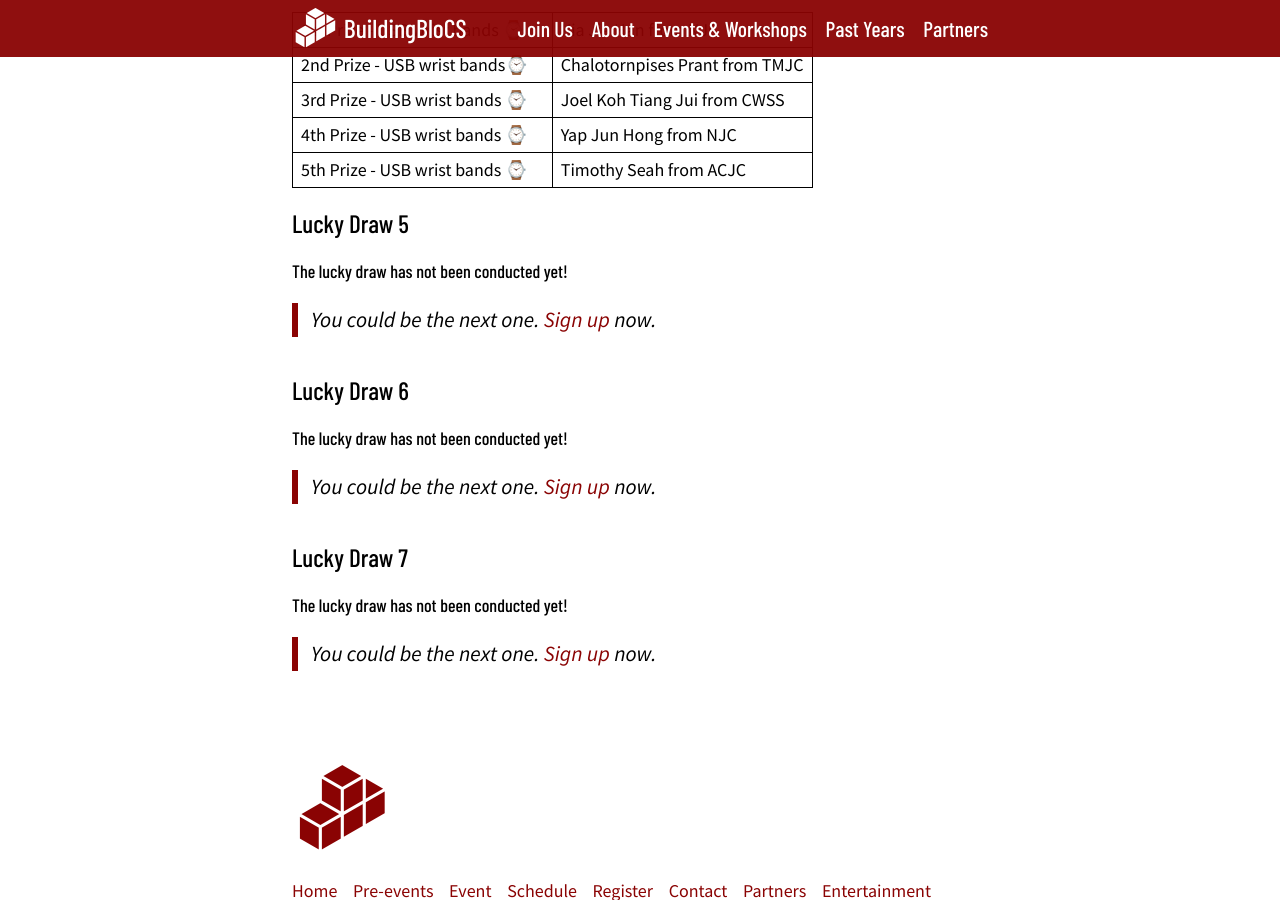
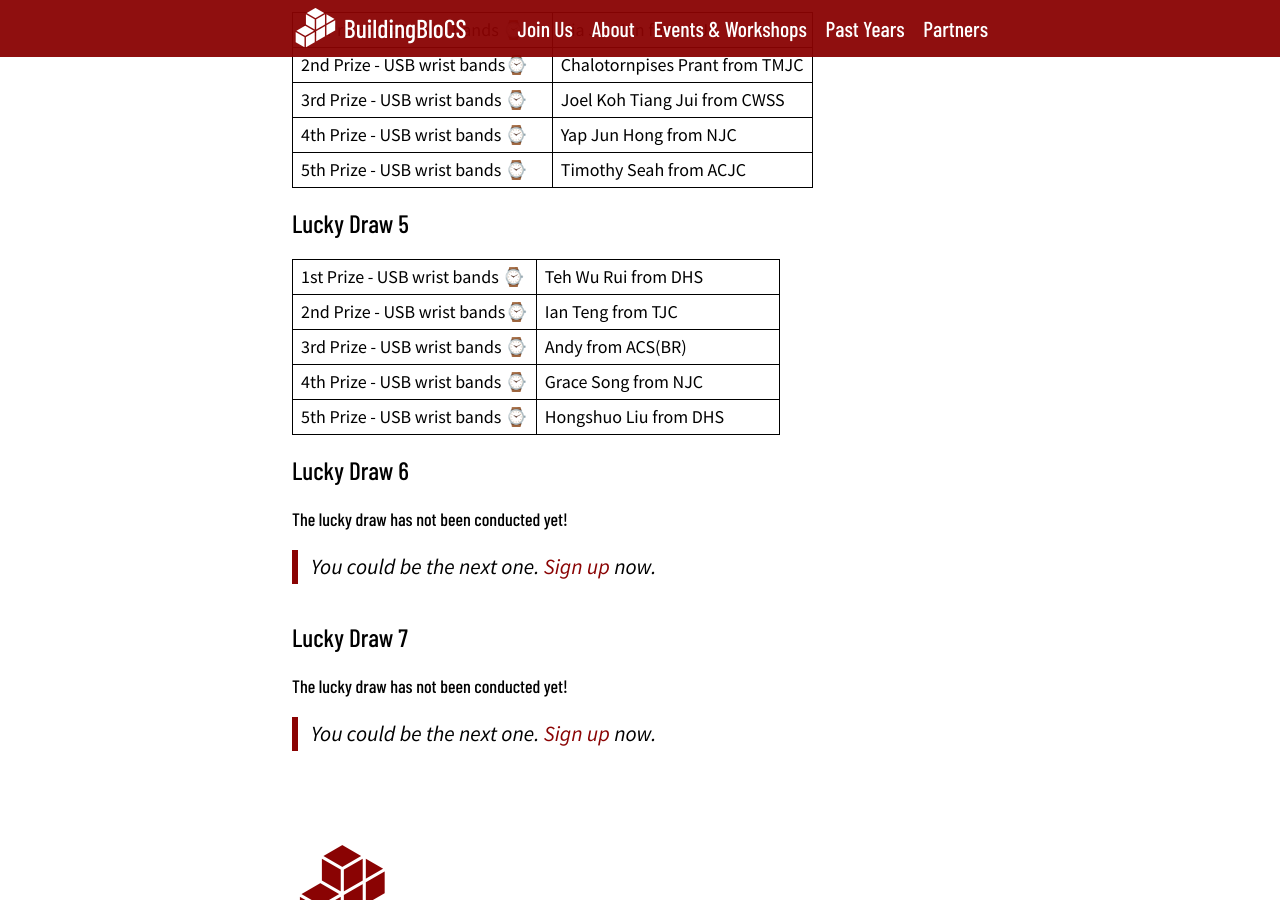
Before and after one commit to buildingblocs/2020, a Jekyll site: the page built from pre-event/luckydraw/index.md, in a window 1280 px wide and 900 px high, scrolled down 1426 px. Built offline with Jekyll 4.4.1, drawn with Linux system fonts in a browser that asks for light colours; some web fonts are replaced; our own code applies the rules of GitHub Pages for plain Markdown files.

Commit message:
Update awards.yml

```diff
--- a/_data/awards.yml
+++ b/_data/awards.yml
@@ -52,16 +52,16 @@
 
 - week: 5
   awards:
-  - prize:
-    winner:
-  - prize:
-    winner:
-  - prize:
-    winner:
-  - prize:
-    winner:
-  - prize:
-    winner:
+  - prize: 1st Prize - USB wrist bands ⌚
+    winner: Teh Wu Rui from DHS
+  - prize: 2nd Prize - USB wrist bands⌚
+    winner: Ian Teng from TJC
+  - prize: 3rd Prize - USB wrist bands ⌚
+    winner: Andy from ACS(BR)
+  - prize: 4th Prize - USB wrist bands ⌚
+    winner: Grace Song from NJC
+  - prize: 5th Prize - USB wrist bands ⌚
+    winner: Hongshuo Liu from DHS
 
 - week: 6
   awards:
```
